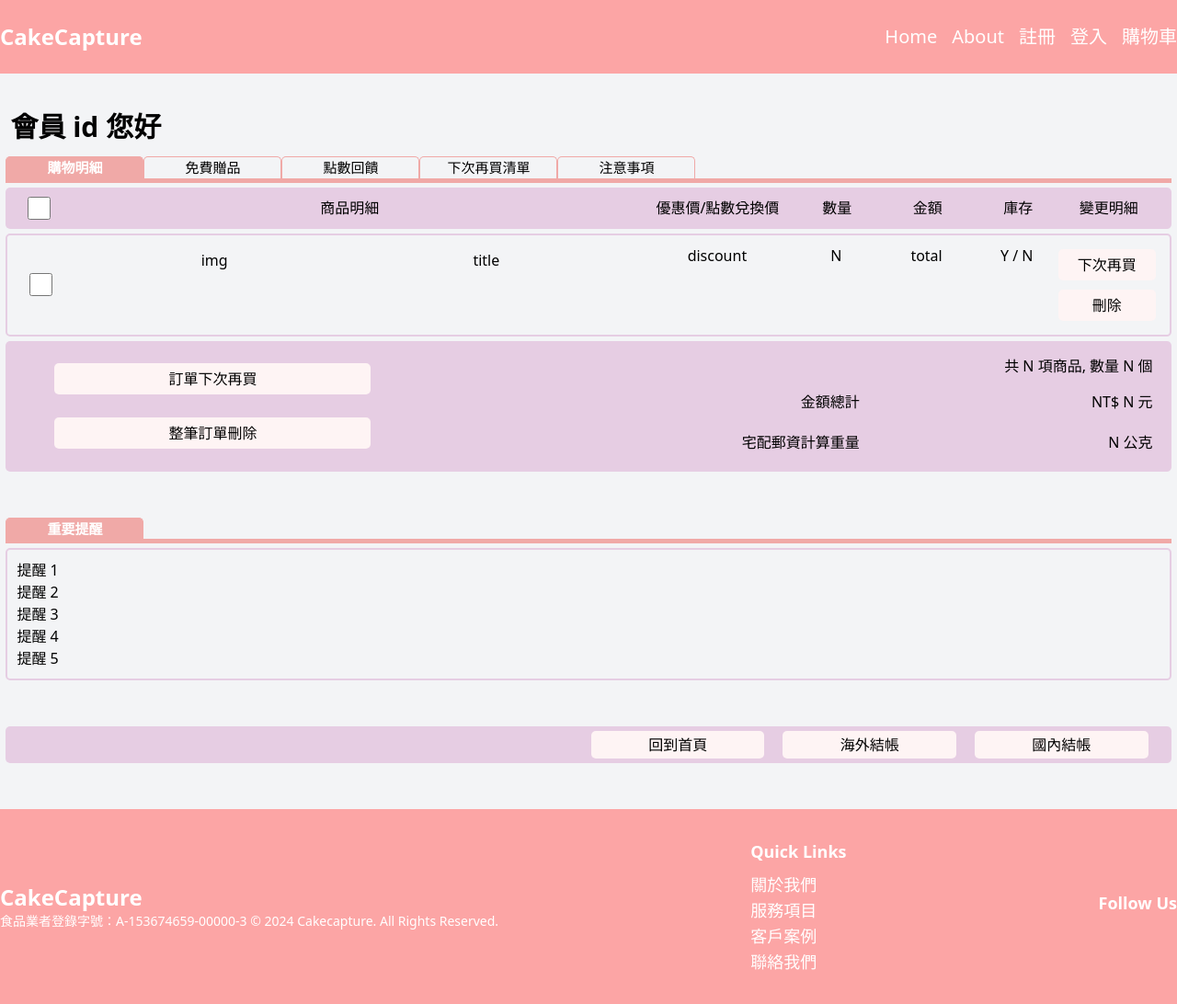
After one commit to x10akd/CakeCapture, a Django app: page /cart/detail in a window 1280 px wide. The commit adds this page. Shown: the whole page at 92% size. Run offline with Django 5.2, Linux system fonts and the light colour scheme; some libraries are stand-ins or nearby versions.

Commit message:
add cart_detail.html and modify base.html

```diff
--- a/pages/urls.py
+++ b/pages/urls.py
@@ -7,6 +7,7 @@ urlpatterns = [
     path("accounts/", include("allauth.urls")),
     path("item_detail", views.detail, name="detail"),
     path("about/",views.about,name="about"),
+    path("cart/detail", views.cart_detail, name="cart_detail"),
 ]
 
 
--- a/pages/views.py
+++ b/pages/views.py
@@ -9,3 +9,6 @@ def detail(req):
 
 def about(req):
     return render(req, "pages/about.html")
+
+def cart_detail(req):
+    return render(req, "pages/cart_detail.html")
--- /dev/null
+++ b/static/styles/cart_base.css
@@ -0,0 +1,284 @@
+.carts-container {
+    margin-top: 110px;
+    width: 100%;
+}
+.carts-container a {
+    text-decoration: none;
+}
+
+/* section-title */
+.section-title {
+    width: 99%;
+    padding: 5px;
+    margin: auto;
+}
+.section-title p{
+    font-size: 30px;
+    font-weight: 600;
+}
+
+/* .section-order */
+.section-order {
+    width: 99%;
+    margin: auto;
+    margin-top: 5px;
+    text-align: center;
+}
+
+/* order-tag */
+.title-tag {
+    display: flex;
+}
+.title-tag div{
+    border: solid rgb(240, 169, 167);
+    border-width: 1px 1px 0px 1px;
+    width: 150px;
+    border-radius: 5px 5px 0px 0px;
+    text-align: center;
+    font-size: 15px;
+}
+.main-tag {
+    background-color: rgb(240, 169, 167);
+    color: white;
+    font-weight: 600;
+}
+.underline {
+    margin: auto;
+    width: 100%;
+    height: 5px;
+    display: block;
+    background-color: rgb(240, 169, 167);
+}
+
+/* order-header */
+.order-header {
+    margin-top: 5px;
+    padding: 5px;
+    background-color: #e6cde3;
+    border-radius: 5px 5px 5px 5px;
+    display: flex;
+    justify-content: space-between;
+}
+.header-checkbox {
+    width: 5%;
+    padding: 5px;
+    display: flex;
+    flex-direction: column;
+    justify-content: space-around;
+}
+.header-checkbox input {
+    height: 25px;
+    width: 25px;
+    margin: auto;
+}
+.header-detail {
+    width: 48%;
+    padding: 5px;
+}
+.header-price {
+    width: 15%;
+    padding: 5px;
+}
+.header-number {
+    width: 5%;
+    padding: 5px;
+}
+.header-total {
+    width: 10%;
+    padding: 5px;
+}
+.header-storage {
+    width: 5%;
+    padding: 5px;
+}
+.header-option {
+    width: 10%;
+    padding: 5px;
+}
+
+/* order-body */
+.order-item {
+    margin-top: 5px;
+    padding: 5px;
+    border: 2px solid #e6cde3;
+    border-radius: 5px 5px 5px 5px;
+    display: flex;
+    justify-content: space-between;
+}
+.item-checkbox {
+    width: 5%;
+    padding: 5px;
+    display: flex;
+    flex-direction: column;
+    justify-content: space-around;
+}
+.item-checkbox input {
+    height: 25px;
+    width: 25px;
+    margin: auto;
+}
+.item-product {
+    width: 48%;
+    padding: 5px;
+    display: flex;
+}
+.product-img {
+    width: 50%;
+    padding: 5px;
+}
+.product-title {
+    width: 50%;
+    padding: 5px;
+}
+.item-discount {
+    width: 15%;
+    padding: 5px;
+}
+.item-number {
+    width: 5%;
+    padding: 5px;
+}
+.item-total {
+    width: 10%;
+    padding: 5px;
+}
+.item-storage {
+    width: 5%;
+    padding: 5px;
+}
+.item-option {
+    width: 10%;
+    padding: 5px;
+    display: flex;
+    flex-direction: column;
+}
+.option-buy-next {
+    margin: 5px;
+    padding: 5px;
+    background-color: #fef4f4;
+    border-radius: 5px 5px 5px 5px;
+}
+.option-delete {
+    margin: 5px;
+    padding: 5px;
+    background-color: #fef4f4;
+    border-radius: 5px 5px 5px 5px;
+}
+
+/* order-footer */
+.order-footer {
+    margin-top: 5px;
+    padding: 5px;
+    background-color: #e6cde3;
+    border-radius: 5px 5px 5px 5px;
+    display: flex;
+    justify-content: space-between;
+}
+.status-check {
+    width: 35%;
+    padding: 5px;
+    display: flex;
+    flex-direction: column;
+    justify-content: center;
+}
+.order-buy-next {
+    margin: auto;
+    width: 80%;
+    padding: 5px;
+    background-color: #fef4f4;
+    border-radius: 5px 5px 5px 5px;
+}
+.order-delete {
+    margin: auto;
+    margin-top: 10px;
+    width: 80%;
+    padding: 5px;
+    background-color: #fef4f4;
+    border-radius: 5px 5px 5px 5px;
+}
+.total-check {
+    width: 65%;
+    padding: 5px;
+}
+.order-numbers {
+    padding: 5px;
+    padding-right: 10px;
+    text-align: end;
+}
+.order-total {
+    padding: 5px;
+    display: flex;
+}
+.description {
+    width: 60%;
+    padding: 5px;
+    text-align: end;
+}
+.total-price {
+    width: 40%;
+    padding: 5px;
+    text-align: end;
+}
+.order-weight {
+    padding: 5px;
+    display: flex;
+}
+.total-weight {
+    width: 40%;
+    padding: 5px;
+    text-align: end;
+}
+
+/* section-notice */
+.section-notice {
+    width: 99%;
+    margin: auto;
+    margin-top: 50px;
+    text-align: center;
+}
+.notice-txt {
+    margin: auto;
+    margin-top: 5px;
+    padding: 10px;
+    border-radius: 5px 5px 5px 5px;
+    text-align: start;
+    border: 2px solid #e6cde3;
+}
+
+/* section-redirect */
+.section-redirect {
+    width: 99%;
+    margin: auto;
+    margin-top: 50px;
+    margin-bottom: 50px;
+    padding: 5px;
+    text-align: center;
+    display: flex;
+    justify-content: flex-end;
+    background-color: #e6cde3;
+    border-radius: 5px 5px 5px 5px;
+}
+.page-index {
+    width: 15%;
+    margin-right: 20px;
+    padding: 3px;
+    text-align: center;
+    background-color: #fef4f4;
+    border-radius: 5px 5px 5px 5px;
+}
+.oversea-payment {
+    width: 15%;
+    margin-right: 20px;
+    padding: 3px;
+    text-align: center;
+    background-color: #fef4f4;
+    border-radius: 5px 5px 5px 5px;
+}
+.page-payment {
+    width: 15%;
+    margin-right: 20px;
+    padding: 3px;
+    text-align: center;
+    background-color: #fef4f4;
+    border-radius: 5px 5px 5px 5px;
+}
--- /dev/null
+++ b/templates/pages/cart_detail.html
@@ -0,0 +1,155 @@
+{% extends 'shared/base.html' %}
+{% block content %}
+<div class="carts-container">
+
+    <!-- section-title -->
+    <div class="section-title">
+        <p>會員 id 您好</p>
+    </div>
+    <!-- section-order -->
+    <form method="POST" action="#" class="section-order">
+        <!-- order-tag -->
+        <div class="order-tag">
+            <div class="title-tag">
+                <div class="main-tag">
+                    <a href="#">購物明細</a>
+                </div>
+                <div class="tag-02">
+                    <a href="#"><h3>免費贈品</h3></a>
+                </div>
+                <div class="tag-03">
+                    <a href="#"><h3>點數回饋</h3></a>
+                </div>
+                <div class="tag-04">
+                    <a href="#"><h3>下次再買清單</h3></a>
+                </div>
+                <div class="tag-05">
+                    <a href="#"><h3>注意事項</h3></a>
+                </div>
+            </div>
+        </div>
+        <span class="underline"></span>
+        <!-- order-header -->
+        <div class="order-header">
+            <div class="header-checkbox">
+                <input type="checkbox">
+            </div>
+            <div class="header-detail">
+                <p>商品明細</p>
+            </div>
+            <div class="header-price">
+                <p>優惠價/點數兌換價</p>
+            </div>
+            <div class="header-number">
+                <p>數量</p>
+            </div>
+            <div class="header-total">
+                <p>金額</p>
+            </div>
+            <div class="header-storage">
+                <p>庫存</p>
+            </div>
+            <div class="header-option">
+                <p>變更明細</p>
+            </div>
+        </div>
+        <!-- order-body -->
+        <div class="order-item">
+            <div class="item-checkbox">
+                <input type="checkbox">
+            </div>
+            <div class="item-product">
+                <div class="product-img">
+                    <a href="#">img</a>
+                </div>
+                <div class="product-title">
+                    <a href="#">title</a>
+                </div>
+            </div>
+            <div class="item-discount">
+                <p>discount</p>
+            </div>
+            <div class="item-number">
+                <p>N</p>
+            </div>
+            <div class="item-total">
+                <p>total</p>
+            </div>
+            <div class="item-storage">
+                <p>Y / N</p>
+            </div>
+            <div class="item-option">
+                <div class="option-buy-next">
+                    <a href="#">下次再買</a>
+                </div>
+                <div class="option-delete">
+                    <a href="#">刪除</a>
+                </div>
+            </div>
+
+
+
+        </div>
+        <!-- order-footer -->
+        <div class="order-footer">
+            <div class="status-check">
+                <div class="order-buy-next">
+                    <a href="#">訂單下次再買</a>
+                </div>
+                <div class="order-delete">
+                    <a href="#">整筆訂單刪除</a>
+                </div>
+            </div>
+            <div class="total-check">
+                <div class="order-numbers">
+                    <p>共 N 項商品, 數量 N 個</p>
+                </div>
+                <div class="order-total">
+                    <div class="description">
+                        <p>金額總計</p>
+                    </div>
+                    <div class="total-price">
+                        <p>NT$ N 元</p>
+                    </div>
+                </div>
+                <div class="order-weight">
+                    <div class="description">
+                        <p>宅配郵資計算重量</p>
+                    </div>
+                    <div class="total-weight">
+                        <p>N 公克</p>
+                    </div>
+                </div>
+            </div>
+        </div>
+    </form>
+    <!-- section-notice -->
+    <div class="section-notice">
+        <div class="title-tag">
+            <div class="main-tag">重要提醒</div>
+        </div>
+        <span class="underline"></span>
+        <div class="notice-txt">
+            <ul>
+                <li>提醒 1</li>
+                <li>提醒 2</li>
+                <li>提醒 3</li>
+                <li>提醒 4</li>
+                <li>提醒 5</li>
+            </ul>
+        </div>
+    </div>
+    <!-- section-redirect -->
+    <div class="section-redirect">
+        <div class="page-index">
+            <a href="#">回到首頁</a>
+        </div>
+        <div class="oversea-payment">
+            <a href="#">海外結帳</a>
+        </div>
+        <div class="page-payment">
+            <a href="#">國內結帳</a>
+        </div>
+    </div>
+</div>
+{% endblock %}
--- a/templates/shared/base.html
+++ b/templates/shared/base.html
@@ -18,6 +18,8 @@
             href="https://unpkg.com/swiper/swiper-bundle.min.css"
         />
         <link rel="stylesheet" href="{% static 'styles/about.css' %}" />
+		<!-- 引入 cart_base.css CSS -->
+		<link rel="stylesheet" href="{% static 'styles/cart_base.css' %}">
         <style>
             .hover\:scale-110:hover {
                 transform: scale(1.1);
```
